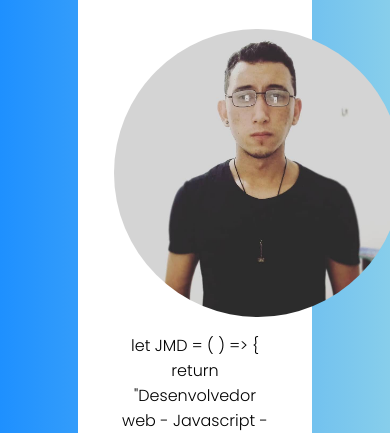
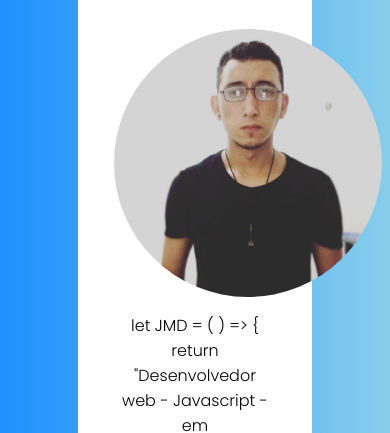
Before and after one commit to marcelodeus98/My_Portfolio, a plain HTML site: page index.html in a window 390 px wide. Shown: the part 687-1120 px from the top of the page. Drawn offline with nearby package versions, Linux system fonts and the light colour scheme.

Commit message:
update responsive page

```diff
--- a/index.html
+++ b/index.html
@@ -36,7 +36,7 @@
 
 <main class="main-container">
     <h1 class="title">João Marcelo Deus</h1>
-    <img class="img-perfil" src="./img/perfil-portfolio.jpg" width="50%%" height="320vh">
+    <img class="img-perfil" src="./img/perfil-portfolio.jpg" width="75%" height="300vh">
     <p>let JMD = ( ) => { return "Desenvolvedor web - Javascript - em desenvolvimento"};</p>
     <div class="section-project" id="about-div">
         <h1 class="title">About</h1>
```
